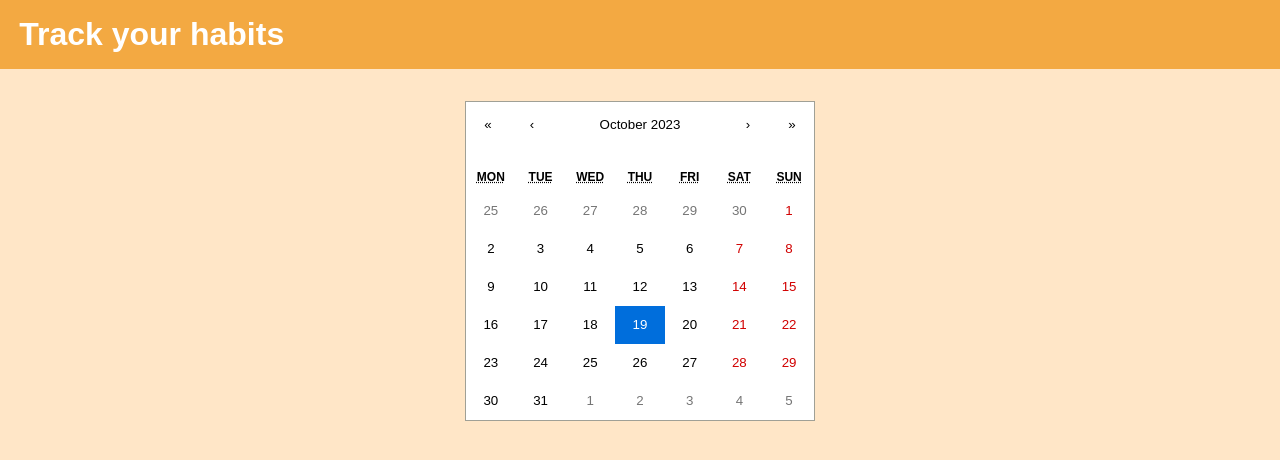
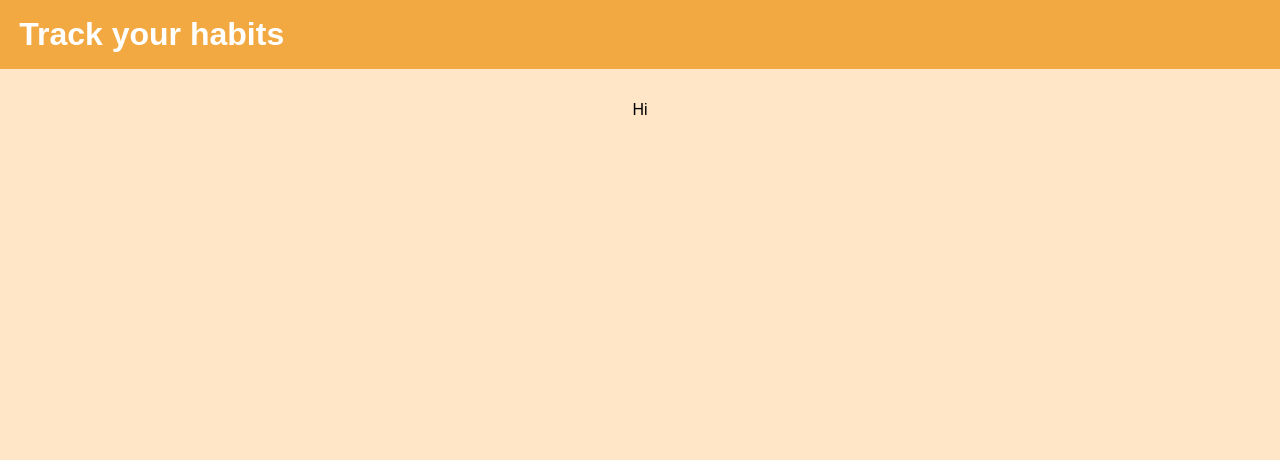
Before and after one commit to SiddheshSutar/habit-tracker, a React (Create React App) app: page / in a window 1280 px wide. Shown: the top 460 px of the page. Built offline with nearby package versions, Linux system fonts and the light colour scheme.

Commit message:
basic slice for habits

```diff
--- a/package.json
+++ b/package.json
@@ -12,7 +12,6 @@
     "axios": "^1.5.1",
     "jest-json-reporter": "1.2.2",
     "react": "18.2.0",
-    "react-calendar": "^4.6.1",
     "react-dom": "18.2.0",
     "react-redux": "^8.0.5",
     "react-scripts": "5.0.1",
--- a/src/App.js
+++ b/src/App.js
@@ -2,7 +2,6 @@ import "./styles.css";
 import { Provider } from 'react-redux'
 import { store } from "./store";
 import Notifications from "./Notifications/Notifications";
-import CalendarComponent from "./Calendar/Calendar";
 
 export default function App() {
 
@@ -13,7 +12,7 @@ export default function App() {
       </h1>
       <Provider store={store}>
         <div className='content'>
-          <CalendarComponent />
+          Hi
         </div>
         <Notifications />
       </Provider>
--- a/src/Calendar/Calendar.jsx
+++ /dev/null
@@ -1,20 +0,0 @@
-import Calendar from 'react-calendar';
-import styles from './calendar.module.scss';
-import 'react-calendar/dist/Calendar.css';
-import { useState } from 'react';
-
-const CalendarComponent = () => {
-    const [value, onChange] = useState(new Date());
-
-    return (
-        <div className={`${styles['container']}`}>
-            <Calendar
-                value={value}
-                onChange={onChange}
-                onClickDay={e => console.log('hex: ', e)}
-            />
-        </div>
-    );
-}
-
-export default CalendarComponent;
```
Also changed, not shown: src/reduxSlices/habitSlice.js (added, +30 -0 lines), src/Calendar/calendar.module.scss (deleted).
